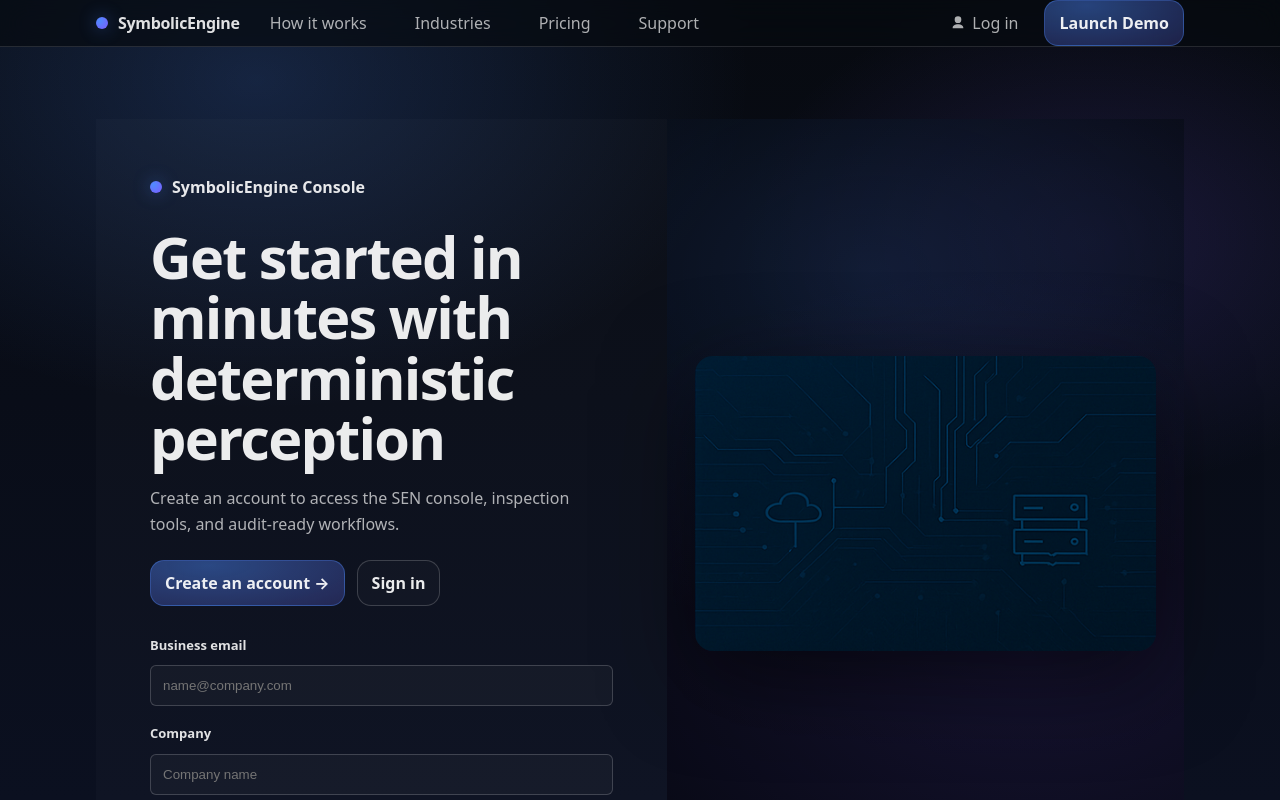
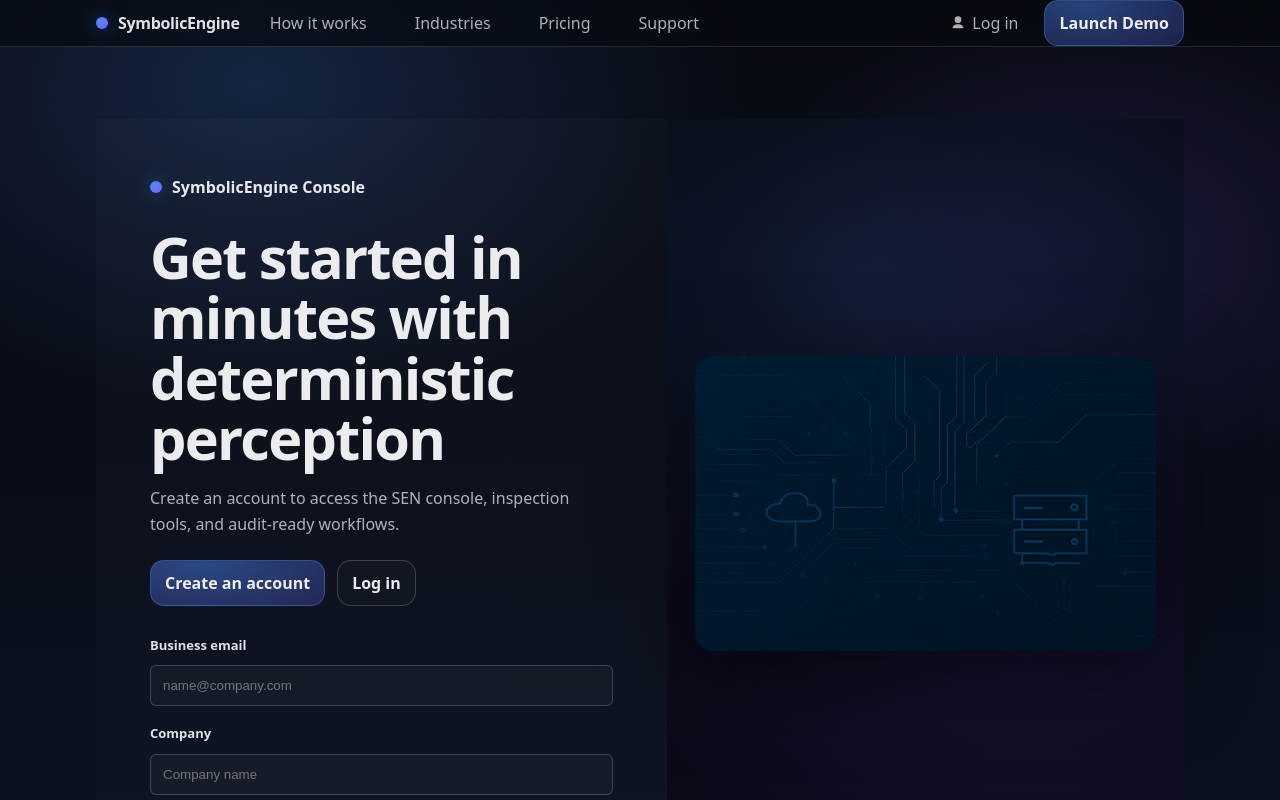
Before and after one commit to f22fighterpilot1/sen-website, a React (Vite) app: page /signup in a window 1280 px wide. Built offline with nearby package versions, Linux system fonts and the light colour scheme.

Commit message:
small updates on createAccount, pricing, and signup pages

```diff
--- a/src/pages/CreateAccount.tsx
+++ b/src/pages/CreateAccount.tsx
@@ -39,7 +39,7 @@ export default function CreateAccount() {
         </button>
 
         <div className="ca-footer">
-          Already have an account? <NavLink to="/login">Sign in →</NavLink>
+          Already have an account? <NavLink to="/login">Log in</NavLink>
         </div>
       </div>
     </section>
--- a/src/pages/Pricing.tsx
+++ b/src/pages/Pricing.tsx
@@ -14,7 +14,7 @@ export default function Pricing() {
             </p>
           <div className="hero-actions">
             <NavLink to="/signup" className="btn btn-primary">
-              Sign up →
+              Sign up
             </NavLink>
           </div>
           </div>
--- a/src/pages/SignUp.tsx
+++ b/src/pages/SignUp.tsx
@@ -33,12 +33,12 @@ export default function Signup() {
 
           <div className="signup-actions">
 <NavLink to="/create-account" className="btn btn-primary">
-  Create an account →
+  Create an account
 </NavLink>
 
 
             <NavLink to="/login" className="btn signup-btn-secondary">
-              Sign in
+              Log in
             </NavLink>
           </div>
 
```
